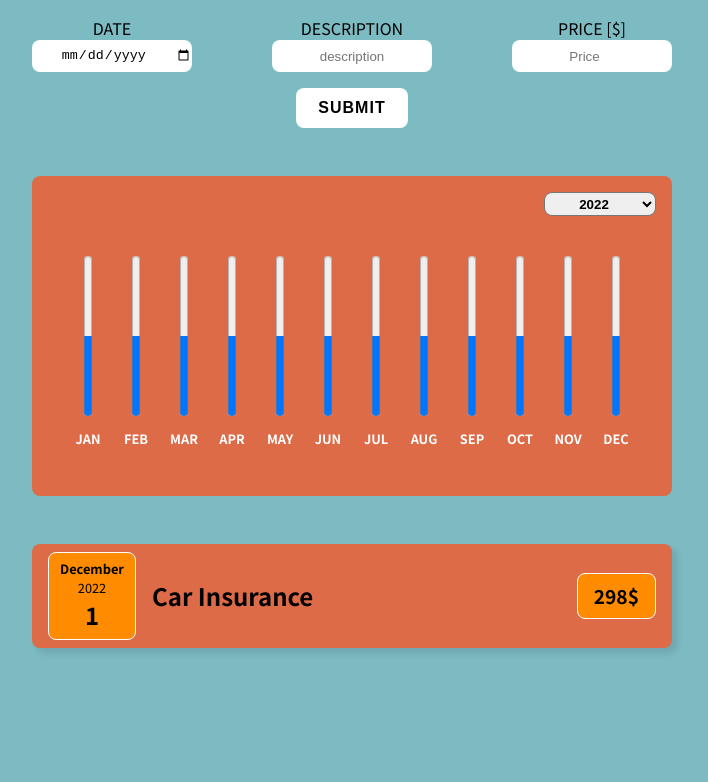
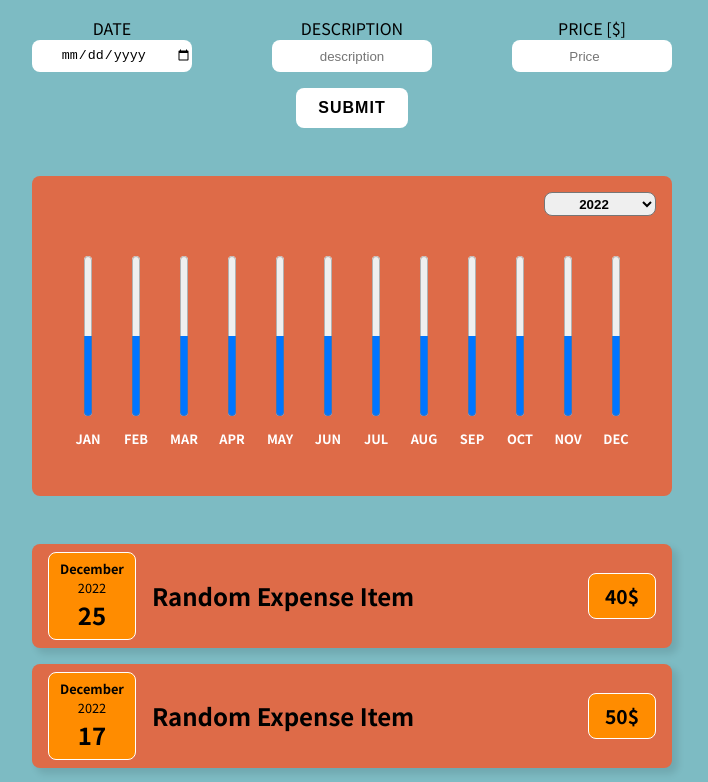
Before and after one commit to ameal-dev/expense-tracker, a React (Create React App) app: page / in a window 1280 px wide. Shown: the top 782 px of the page, without its empty margins (288-996 px from the left). Built offline with nearby package versions, Linux system fonts and the light colour scheme.

Commit message:
refactored util functions

```diff
--- a/package.json
+++ b/package.json
@@ -10,7 +10,6 @@
     "@testing-library/user-event": "^13.5.0",
     "@types/jest": "^27.5.2",
     "@types/node": "^16.11.56",
-    "@types/react": "^18.0.17",
     "@types/react-dom": "^18.0.6",
     "react": "^18.2.0",
     "react-dom": "^18.2.0",
@@ -41,5 +40,8 @@
       "last 1 firefox version",
       "last 1 safari version"
     ]
+  },
+  "devDependencies": {
+    "@types/react": "^18.0.18"
   }
 }
--- a/src/App.tsx
+++ b/src/App.tsx
@@ -3,60 +3,45 @@ import ExpensesList from "./components/ExpensesList";
 import ExpenseInputForm from "./components/ExpenseInputForm";
 import ExpensesOverview from "./components/ExpensesOverview";
 import { Item } from "./types/Item.model";
+import { randomizeExpenseItems } from "./utils/randomizeExpenseItems";
+import { sortYears } from "./utils/sortYears";
+
+function latestYear(items: Item[]) {
+	return sortYears(items)[0].toString();
+}
 
 const App: React.FC = () => {
-	//TODO: implement single-source-of-truth for state management
-
-	//simulate a Fetch-operation of data
-	const [items, setItems] = useState<Item[]>([
-		{
-			id: Math.random(),
-			description: "Car Insurance",
-			price: "298",
-			date: new Date(2022, 11, 1),
-		},
-		{
-			id: Math.random(),
-			description: "Food",
-			price: "150",
-			date: new Date(2021, 8, 5),
-		},
-		{
-			id: Math.random(),
-			description: "Games",
-			price: "399",
-			date: new Date(2021, 6, 20),
-		},
-		{
-			id: Math.random(),
-			description: "Toys",
-			price: "999",
-			date: new Date(2021, 4, 5),
-		},
-	]);
-	const initalFilteredItems = [...items];
-	const [filteredItems, setFilteredItems] =
-		useState<Item[]>(initalFilteredItems);
-	const [activeYear, setActiveYear] = useState("2022");
+	const [items, setItems] = useState<Item[]>(randomizeExpenseItems(500));
+	const [filteredItems, setFilteredItems] = useState<Item[]>();
+	const [activeYear, setActiveYear] = useState(latestYear(items));
 
 	useEffect(() => {
 		setFilteredItems(
-			items.filter((item) => item.date.getFullYear().toString() === activeYear)
+			items
+				.filter((item) => item.date.getFullYear().toString() === activeYear)
+				.sort((a, b) => b.date.getTime() - a.date.getTime())
 		);
 	}, [activeYear, items]);
 
+	useEffect(() => {
+		const monthArray = new Array(12).fill(0);
+		if (filteredItems) {
+			filteredItems.forEach((item) => {
+				monthArray[item.date.getMonth()] =
+					monthArray[item.date.getMonth()] + +item.price;
+			});
+		}
+	}, [filteredItems]);
+
 	const handleSelect: React.ChangeEventHandler<HTMLSelectElement> = (event) => {
 		setActiveYear(event.target.value);
-		setFilteredItems(
-			items.filter((item) => item.date.getFullYear().toString() === activeYear)
-		);
 	};
 
 	return (
 		<div className='App'>
 			<ExpenseInputForm setItems={setItems} />
 			<ExpensesOverview items={items} handleSelect={handleSelect} />
-			<ExpensesList items={filteredItems} />
+			<ExpensesList filteredItems={filteredItems ? filteredItems : []} />
 		</div>
 	);
 };
--- a/src/components/ExpensesList.tsx
+++ b/src/components/ExpensesList.tsx
@@ -4,22 +4,24 @@ import "./ExpensesList.css";
 import { Item } from "../types/Item.model";
 
 interface ExpensesProps {
-	items: Item[];
+	filteredItems: Item[];
 }
 
-const Expenses: React.FC<ExpensesProps> = ({ items }) => {
+const ExpensesList: React.FC<ExpensesProps> = ({ filteredItems }) => {
 	//map all of the expenseItem
 	return (
 		<ul>
-			{items.map((item) => {
-				return (
-					<li key={item.id}>
-						<ExpenseItem item={item} />
-					</li>
-				);
-			})}
+			{filteredItems
+				? filteredItems.map((item) => {
+						return (
+							<li key={item.id}>
+								<ExpenseItem item={item} />
+							</li>
+						);
+				  })
+				: "Loading..."}
 		</ul>
 	);
 };
 
-export default Expenses;
+export default ExpensesList;
--- a/src/components/ExpensesOverview.tsx
+++ b/src/components/ExpensesOverview.tsx
@@ -1,33 +1,12 @@
 import "./ExpensesOverview.css";
 import React from "react";
 import { Item } from "../types/Item.model";
+import { sortYears } from "../utils/sortYears";
 
 interface ExpensesOverviewProps {
 	items: Item[];
 	handleSelect: React.ChangeEventHandler<HTMLSelectElement>;
 }
-
-const sortedYearsArray = (itemsArray: Item[]) => {
-	const yearsArray: number[] = [
-		...new Set([
-			...itemsArray
-				.map((item) => item.date.getFullYear())
-				.sort((a, b) => a + b),
-		]),
-	];
-
-	return yearsArray;
-};
-
-const populateYearOptions = (itemsArray: Item[]) => {
-	const uniqueYearsArray = sortedYearsArray(itemsArray);
-
-	return uniqueYearsArray.map((year, idx) => (
-		<option key={idx} value={year}>
-			{year}
-		</option>
-	));
-};
 
 const months = [
 	"JAN",
@@ -48,14 +27,18 @@ const ExpensesOverview: React.FC<ExpensesOverviewProps> = ({
 	items,
 	handleSelect,
 }) => {
-	// const [selectedYear, setSelectedYear] = useState<string>(
-	// 	sortedYearsArray(items)[0].toString()
-	// );
-	// const [filteredExpenses, setFilteredExpenses] = useState(items);
+	const yearsWithExpenses = (itemsArray: Item[]) => {
+		const uniqueYearsArray = sortYears(itemsArray);
+		return uniqueYearsArray.map((year, idx) => (
+			<option key={idx} value={year}>
+				{year}
+			</option>
+		));
+	};
 
 	return (
 		<div className='overview-container'>
-			<select onChange={handleSelect}>{populateYearOptions(items)}</select>
+			<select onChange={handleSelect}>{yearsWithExpenses(items)}</select>
 			{months.map((month, idx) => {
 				return (
 					<div className='progress-container' key={idx}>
--- /dev/null
+++ b/src/utils/randomizeExpenseItems.ts
@@ -0,0 +1,27 @@
+export const randomizeExpenseItems = (amount: number) => {
+	let emptyArray = new Array(amount).fill(undefined);
+
+	function generateRandomDate(start: Date, end: Date) {
+		return new Date(
+			start.getTime() + Math.random() * (end.getTime() - start.getTime())
+		);
+	}
+
+	const expenseArray = emptyArray.map((elem, idx) => {
+		const randomPrice = Math.floor(Math.random() * 100 + 1).toString();
+		const randomDate = generateRandomDate(
+			new Date(2019, 0, 0),
+			new Date(2022, 11, 30)
+		);
+		const item = {
+			id: idx,
+			description: "Random Expense Item",
+			price: randomPrice,
+			date: randomDate,
+		};
+
+		return item;
+	});
+
+	return expenseArray;
+};
--- /dev/null
+++ b/src/utils/sortYears.ts
@@ -0,0 +1,12 @@
+import { Item } from "../types/Item.model";
+
+export const sortYears = (itemsArray: Item[]) => {
+	const yearsArray: number[] = [
+		...new Set([
+			...itemsArray
+				.map((item) => item.date.getFullYear())
+				.sort((a, b) => b - a),
+		]),
+	];
+	return yearsArray;
+};
```
Also changed, not shown: src/types/Item.model.ts (+12 -0 lines), 1 other file (tests, documents, lock files or other folders).
